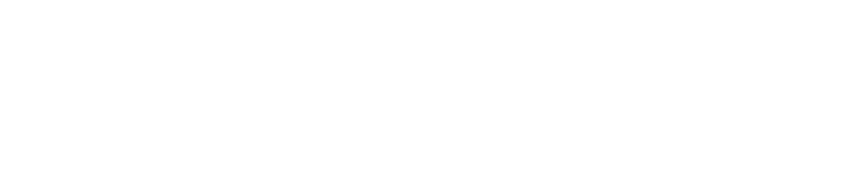
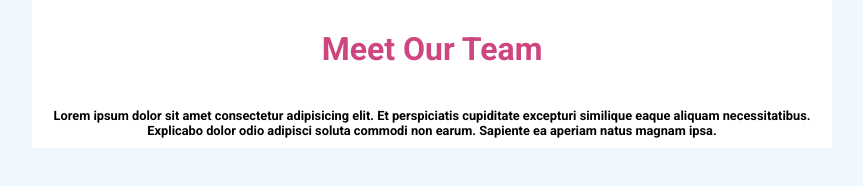
Before and after one commit to Marco-Vigilio/html-css-float-cards, a plain HTML site: page index.html in a window 1280 px wide. Shown: the whole page, without its empty margins (208-1071 px from the left). Drawn offline with Linux system fonts and the light colour scheme.

Commit message:
sezione titolo e didascalia

```diff
--- a/index.html
+++ b/index.html
@@ -14,12 +14,10 @@
         <main class="container">
             <!--TITLE-->
             <section>
-
-            </section>
-
-            <!--CAPTION-->
-            <section>
-
+                <h1>
+                    Meet Our Team
+                </h1>
+                <p class="didascalia"><strong> Lorem ipsum dolor sit amet consectetur adipisicing elit. Et perspiciatis cupiditate excepturi similique eaque aliquam necessitatibus. Explicabo dolor odio adipisci soluta commodi non earum. Sapiente ea aperiam natus magnam ipsa.</strong></p>
             </section>
 
             <!--CARDS-->
--- a/style/style.css
+++ b/style/style.css
@@ -6,6 +6,28 @@
 }
 
 body{
+    background-color: aliceblue;
     font-family: 'Overpass', sans-serif;
     font-family: 'Roboto', sans-serif;
 }
+
+.container{
+    background-color: white;
+    width: 800px;
+    margin: 0 auto;
+}
+
+section{
+    text-align: center;
+}
+
+h1{
+    color: rgb(206, 70, 127);
+    padding: 30px;
+    font-size: 2rem;
+}
+
+.didascalia{
+    padding: 10px 0;
+    font-size: .8rem;
+}
```
